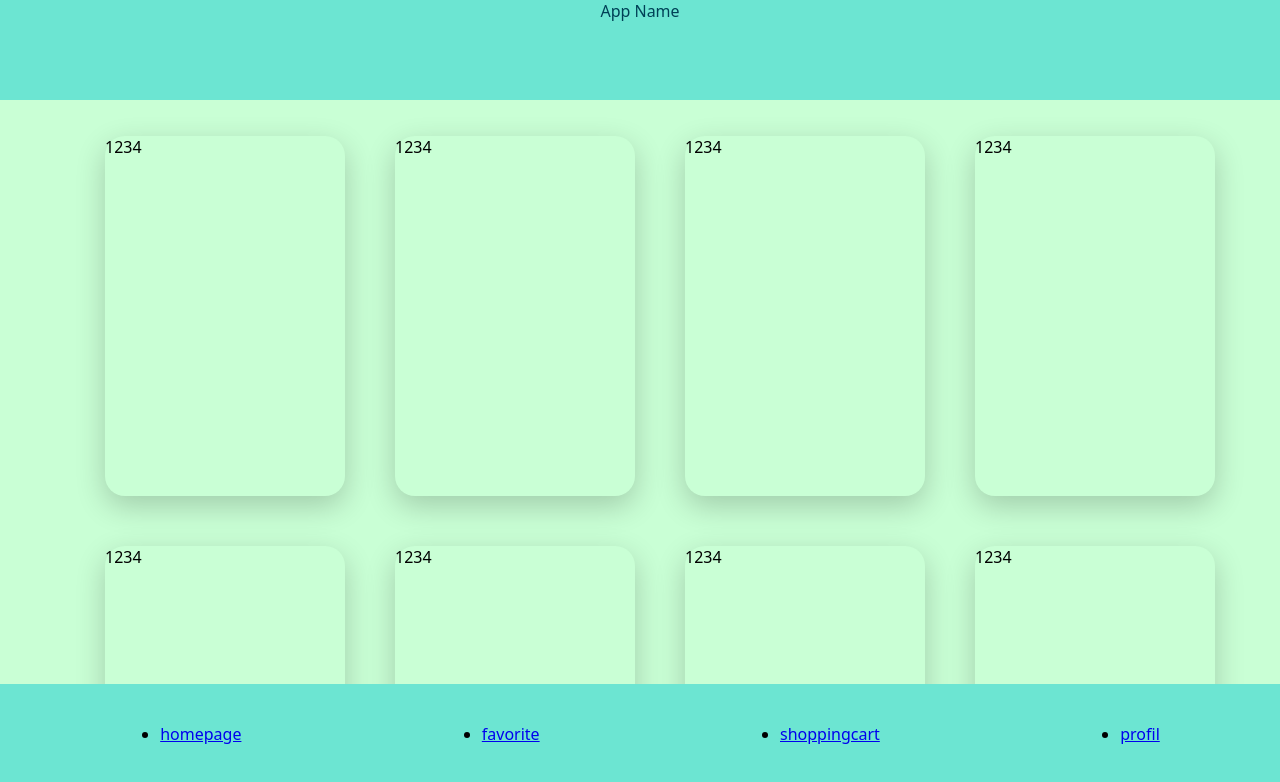
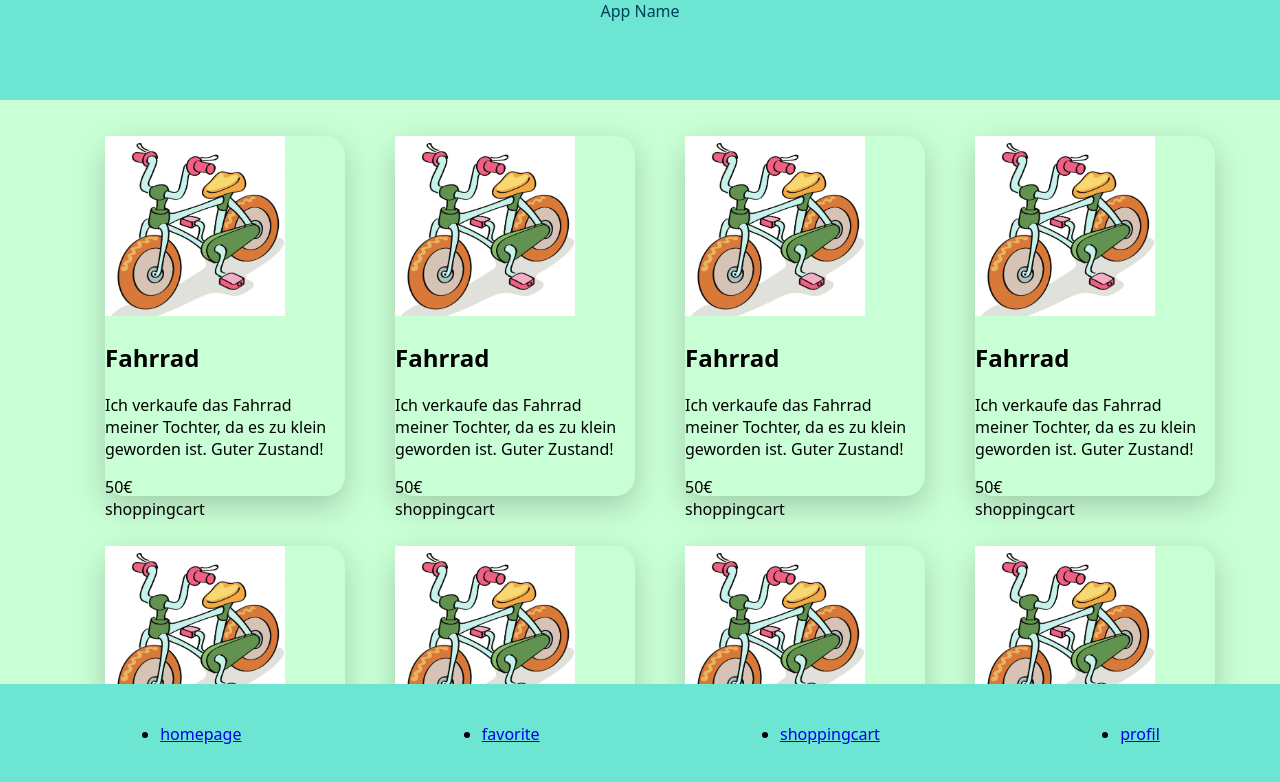
Before and after one commit to TammyChen21/Capstone-demo, a Next.js app: page / in a window 1280 px wide. Shown: the top 782 px of the page. Built offline with nearby package versions, Linux system fonts and the light colour scheme.

Commit message:
write example data

```diff
--- a/components/ProductCard/index.js
+++ b/components/ProductCard/index.js
@@ -1,14 +1,31 @@
 import styled from "styled-components";
 
+//each product card component
 export default function ProductCard() {
-  return <StyledProductCard>1234</StyledProductCard>;
+  return (
+    <StyledProductCard>
+      <div>
+        <img src="../img/beispielsfoto.png" alt="photo" width="180px" height="180px"/>
+      </div>
+      <div>
+        <h2>Fahrrad</h2>
+        <p>
+          Ich verkaufe das Fahrrad meiner Tochter, da es zu klein geworden ist.
+          Guter Zustand!
+        </p>
+        <div>50€</div>
+        <div>shoppingcart</div>
+
+      </div>
+    </StyledProductCard>
+  );
 }
 
 const StyledProductCard = styled.div`
-box-shadow: rgba(0, 0, 0, 0.2) 0px 10px 30px 0px;
-width:240px;
-height:360px;
-border-radius:20px;
-margin:20px;
+  box-shadow: rgba(0, 0, 0, 0.2) 0px 10px 30px 0px;
+  width: 240px;
+  height: 360px;
+  border-radius: 20px;
+  margin: 20px;
 `;
 //background-color:#97EAEE
```
